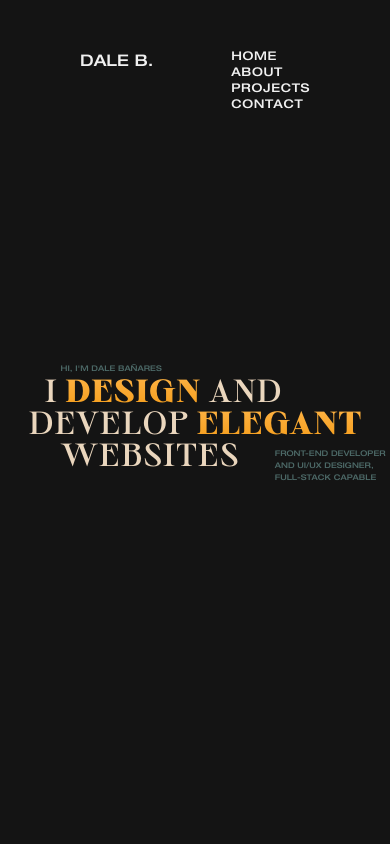
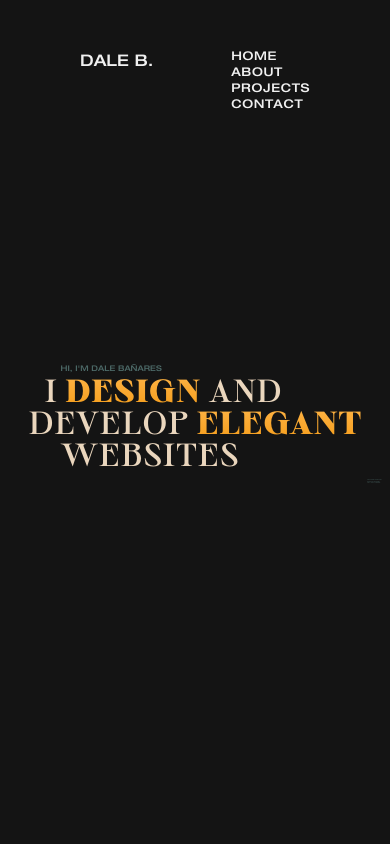
Before and after one commit to hyamero/portfolio-legacy, a Next.js app: page / in a window 390 px wide. Shown: the top 844 px of the page. Built offline with nearby package versions, Linux system fonts and the light colour scheme.

Commit message:
Adjust image load settings and responsiveness

```diff
--- a/components/Heading.tsx
+++ b/components/Heading.tsx
@@ -40,7 +40,7 @@ const Heading: React.FC<HeadingProps> = ({}) => {
           <br />
           &nbsp; &nbsp; WEBSITES
         </motion.div>
-        <p className="sub-text whitespace-nowrap font-helvetica absolute bottom-0 right-[6rem] sub-sentence md:right-[-1.5rem] md:-bottom-3">
+        <p className="sub-text whitespace-nowrap font-helvetica absolute bottom-0 right-[6rem] sub-sentence md:right-0 md:-bottom-3 xs:-right-5 xs:text-[1px]">
           FRONT-END DEVELOPER <br /> AND UI/UX DESIGNER, <br /> FULL-STACK
           CAPABLE
         </p>
--- a/components/Projects.tsx
+++ b/components/Projects.tsx
@@ -6,13 +6,19 @@ interface ProjectsProps {}
 
 export const Projects: React.FC<ProjectsProps> = ({}) => {
   return (
-    <section className="bg-transparent min-h-[200vh] py-[300px] flex flex-col justify-between gap-96 items-center px-20">
+    <div className="bg-transparent min-h-[200vh] py-[300px] flex flex-col justify-between gap-96 items-center px-10">
       <h1 className="lol"></h1>
       {projects.map((img: StaticImageData, i: number) => (
         <div key={i} className="light-overlay">
-          <Image src={img} alt={img.toString()} height={350} width={640} />
+          <Image
+            priority
+            src={img}
+            alt={img.toString()}
+            height={350}
+            width={640}
+          />
         </div>
       ))}
-    </section>
+    </div>
   );
 };
--- a/styles/globals.css
+++ b/styles/globals.css
@@ -89,7 +89,7 @@
 
 @media (max-width: 1070px) {
   .sub-sentence {
-    right: 0;
+    right: 1.3rem;
     bottom: -0.5rem;
   }
 }
--- a/tailwind.config.js
+++ b/tailwind.config.js
@@ -35,6 +35,7 @@ module.exports = {
 
         sm: { max: "639px" },
         // => @media (max-width: 639px) { ... }
+        xs: { max: "480px" },
       },
     },
   },
```
